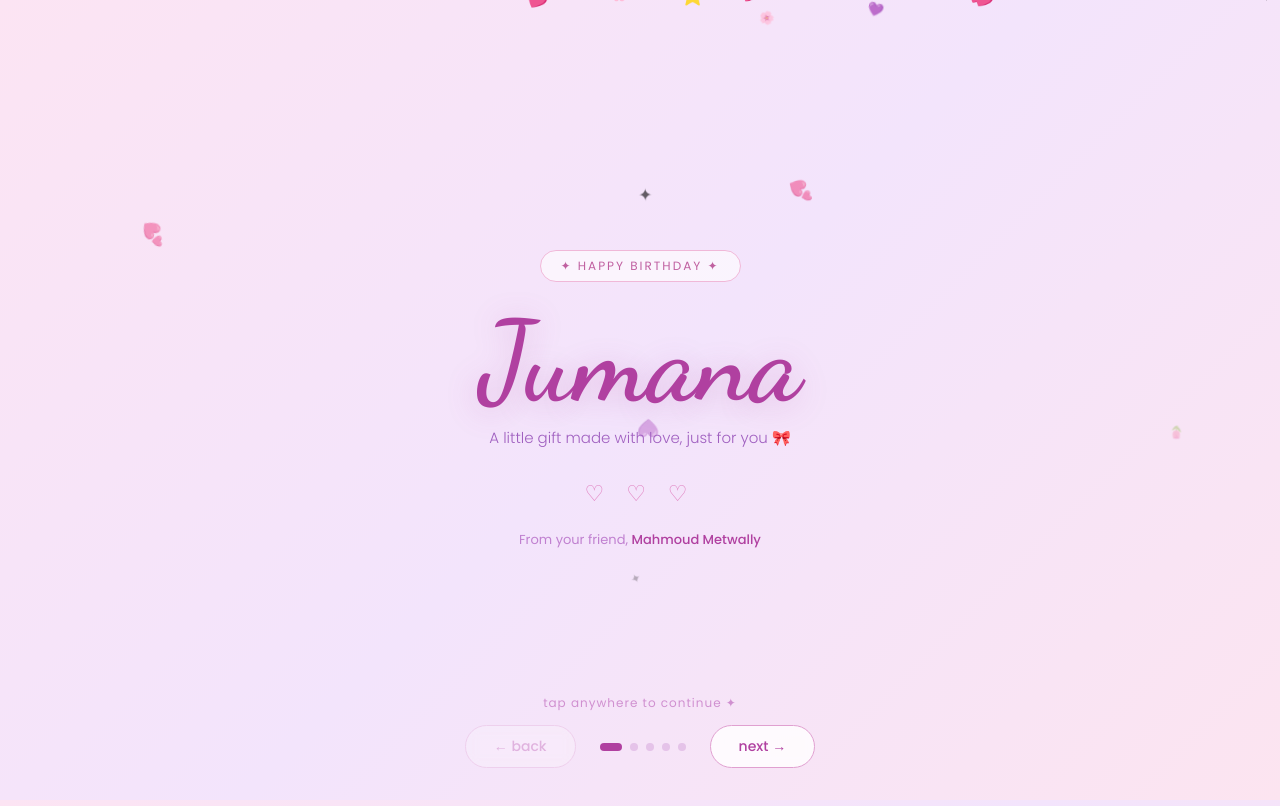
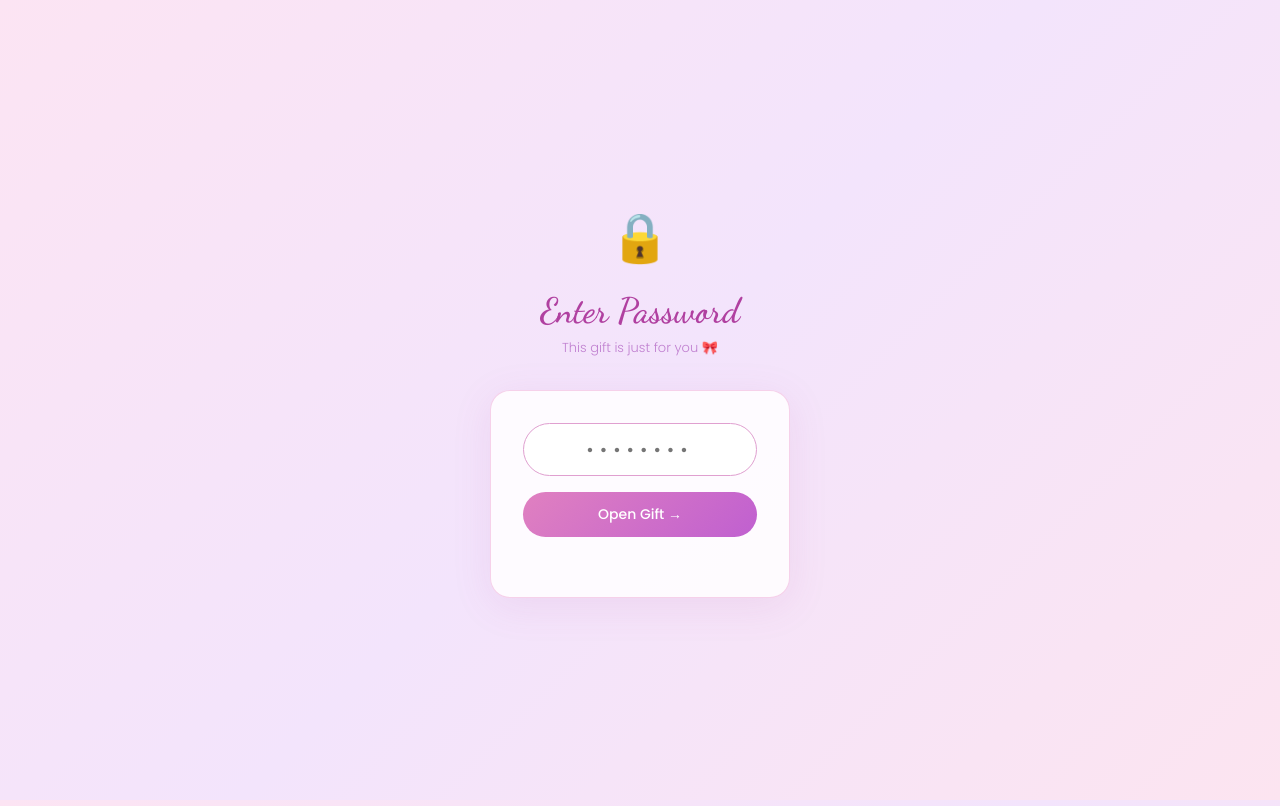
Before and after one commit to engmahmoudmetwally639-cmyk/jomy, a plain HTML site: page index.html in a window 1280 px wide. Drawn offline with Linux system fonts and the light colour scheme.

Commit message:
Update index.html

```diff
--- a/index.html
+++ b/index.html
@@ -7,7 +7,6 @@
 <link href="https://fonts.googleapis.com/css2?family=Dancing+Script:wght@600;700&family=Poppins:wght@300;400;500&display=swap" rel="stylesheet">
 <style>
   * { margin: 0; padding: 0; box-sizing: border-box; }
-
   body {
     width: 100%; height: 100vh;
     background: linear-gradient(135deg, #fce4f3 0%, #f3e4fc 50%, #fce4f0 100%);
@@ -19,178 +18,146 @@
     user-select: none;
     cursor: pointer;
   }
-
-  .petals {
-    position: fixed; inset: 0;
-    pointer-events: none; z-index: 0; overflow: hidden;
-  }
-  .petal {
-    position: absolute; top: -20px;
-    animation: fall linear infinite;
-  }
+  .petals { position: fixed; inset: 0; pointer-events: none; z-index: 0; overflow: hidden; }
+  .petal { position: absolute; top: -20px; animation: fall linear infinite; }
   @keyframes fall {
     0% { transform: translateY(-20px) rotate(0deg); opacity: 0.8; }
     100% { transform: translateY(110vh) rotate(360deg); opacity: 0; }
   }
-
   .slide {
     position: absolute; inset: 0;
     display: flex; flex-direction: column;
     align-items: center; justify-content: center;
-    padding: 2rem 2.5rem;
-    text-align: center;
+    padding: 2rem 2.5rem; text-align: center;
     opacity: 0; pointer-events: none;
     transition: opacity 0.7s ease, transform 0.7s ease;
-    transform: translateY(30px);
-    z-index: 1;
+    transform: translateY(30px); z-index: 1;
   }
-  .slide.active {
-    opacity: 1; pointer-events: all;
-    transform: translateY(0);
-  }
-  .slide.exit {
-    opacity: 0; transform: translateY(-30px);
-    transition: opacity 0.4s ease, transform 0.4s ease;
-  }
-
+  .slide.active { opacity: 1; pointer-events: all; transform: translateY(0); }
+  .slide.exit { opacity: 0; transform: translateY(-30px); transition: opacity 0.4s ease, transform 0.4s ease; }
   .badge {
     display: inline-block;
     background: rgba(255,255,255,0.6);
-    border: 1px solid #f0b8d8;
-    border-radius: 50px;
-    padding: 6px 20px;
-    font-size: 12px;
-    color: #c060a0;
-    letter-spacing: 2px;
-    text-transform: uppercase;
-    margin-bottom: 1.5rem;
+    border: 1px solid #f0b8d8; border-radius: 50px;
+    padding: 6px 20px; font-size: 12px;
+    color: #c060a0; letter-spacing: 2px;
+    text-transform: uppercase; margin-bottom: 1.5rem;
   }
-
   h1.main-name {
     font-family: 'Dancing Script', cursive;
     font-size: clamp(4rem, 15vw, 7rem);
-    color: #b040a0;
-    line-height: 1;
-    margin-bottom: 0.5rem;
+    color: #b040a0; line-height: 1; margin-bottom: 0.5rem;
     text-shadow: 0 4px 30px rgba(180,80,160,0.25);
   }
-
-  .subtitle {
-    font-size: 15px; color: #a060c0;
-    font-weight: 300; margin-bottom: 1rem;
-  }
-
+  .subtitle { font-size: 15px; color: #a060c0; font-weight: 300; margin-bottom: 1rem; }
   .hearts { font-size: 22px; letter-spacing: 8px; color: #e080c0; margin: 0.75rem 0; }
-
   .from-text { font-size: 13px; color: #c080d0; margin-top: 0.5rem; }
   .from-text span { font-weight: 500; color: #b040a0; }
-
   .card {
     background: rgba(255,255,255,0.82);
-    border: 1px solid rgba(240,180,220,0.5);
-    border-radius: 24px;
-    padding: 2.5rem 2rem;
-    max-width: 500px; width: 100%;
+    border: 1px solid rgba(240,180,220,0.5); border-radius: 24px;
+    padding: 2.5rem 2rem; max-width: 500px; width: 100%;
     position: relative; overflow: hidden;
     box-shadow: 0 8px 40px rgba(180,80,160,0.08);
   }
   .card::before {
-    content: '';
-    position: absolute; top: 0; left: 0; right: 0; height: 4px;
+    content: ''; position: absolute; top: 0; left: 0; right: 0; height: 4px;
     background: linear-gradient(90deg, #f0a0d0, #d080f0, #f0a0d0);
   }
-
   .card-num {
     font-family: 'Dancing Script', cursive;
     font-size: 5rem; color: rgba(190,120,200,0.15);
     position: absolute; top: 0.2rem; right: 1rem; line-height: 1;
   }
-
   .card-icon { font-size: 3rem; display: block; margin-bottom: 1rem; }
-
-  .card-label {
-    font-size: 11px; text-transform: uppercase;
-    letter-spacing: 3px; color: #c060a0;
-    margin-bottom: 0.75rem; font-weight: 500;
-  }
-
-  .card-text {
-    font-size: 16px; color: #6040a0;
-    line-height: 1.8; font-weight: 300;
-  }
+  .card-label { font-size: 11px; text-transform: uppercase; letter-spacing: 3px; color: #c060a0; margin-bottom: 0.75rem; font-weight: 500; }
+  .card-text { font-size: 16px; color: #6040a0; line-height: 1.8; font-weight: 300; }
   .card-text strong { color: #b040a0; font-weight: 500; }
-
   .final-card {
-    background: rgba(255,255,255,0.88);
-    border-radius: 24px;
-    padding: 2.5rem 2rem;
-    max-width: 500px; width: 100%;
+    background: rgba(255,255,255,0.88); border-radius: 24px;
+    padding: 2.5rem 2rem; max-width: 500px; width: 100%;
     border: 1.5px solid rgba(210,150,200,0.4);
     box-shadow: 0 8px 40px rgba(180,80,160,0.1);
   }
-  .quote-mark {
-    font-family: 'Dancing Script', cursive;
-    font-size: 6rem; color: #e0a0d0;
-    line-height: 0.5; display: block; margin-bottom: 1rem;
-  }
-  .final-card p {
-    font-family: 'Dancing Script', cursive;
-    font-size: 1.5rem; color: #8040c0; line-height: 1.7;
-  }
-
+  .quote-mark { font-family: 'Dancing Script', cursive; font-size: 6rem; color: #e0a0d0; line-height: 0.5; display: block; margin-bottom: 1rem; }
+  .final-card p { font-family: 'Dancing Script', cursive; font-size: 1.5rem; color: #8040c0; line-height: 1.7; }
   .sig { margin-top: 1.5rem; }
   .sig p { font-size: 13px; color: #c080d0; letter-spacing: 1px; }
-  .sig-name {
-    font-family: 'Dancing Script', cursive;
-    font-size: 2.2rem; color: #b040a0; display: block; margin-top: 0.2rem;
-  }
-
+  .sig-name { font-family: 'Dancing Script', cursive; font-size: 2.2rem; color: #b040a0; display: block; margin-top: 0.2rem; }
   .nav {
     position: fixed; bottom: 2rem; left: 0; right: 0;
     display: flex; align-items: center; justify-content: center;
     gap: 1.5rem; z-index: 10;
   }
-
   .nav-btn {
-    background: rgba(255,255,255,0.8);
-    border: 1.5px solid #e0a0d0;
-    border-radius: 50px;
-    padding: 10px 28px;
-    font-family: 'Poppins', sans-serif;
-    font-size: 14px; font-weight: 500;
-    color: #b040a0; cursor: pointer;
-    transition: all 0.2s ease;
-    backdrop-filter: blur(6px);
+    background: rgba(255,255,255,0.8); border: 1.5px solid #e0a0d0; border-radius: 50px;
+    padding: 10px 28px; font-family: 'Poppins', sans-serif;
+    font-size: 14px; font-weight: 500; color: #b040a0; cursor: pointer;
+    transition: all 0.2s ease; backdrop-filter: blur(6px);
   }
   .nav-btn:hover { background: rgba(255,255,255,0.95); transform: scale(1.04); }
   .nav-btn:active { transform: scale(0.97); }
   .nav-btn:disabled { opacity: 0.3; cursor: default; transform: none; }
+  .dots { display: flex; gap: 8px; align-items: center; }
+  .dot { width: 8px; height: 8px; border-radius: 50%; background: rgba(190,120,200,0.3); transition: all 0.3s ease; }
+  .dot.active { background: #b040a0; width: 22px; border-radius: 4px; }
+  .tap-hint { position: fixed; bottom: 5.5rem; font-size: 12px; color: #d090d0; letter-spacing: 1px; z-index: 10; animation: blink 2s ease infinite; }
+  @keyframes blink { 0%,100% { opacity: 0.6; } 50% { opacity: 1; } }
 
-  .dots {
-    display: flex; gap: 8px; align-items: center;
+  /* PASSWORD SCREEN */
+  #password-screen {
+    position: fixed; inset: 0; z-index: 999;
+    background: linear-gradient(135deg, #fce4f3 0%, #f3e4fc 50%, #fce4f0 100%);
+    display: flex; flex-direction: column;
+    align-items: center; justify-content: center;
+    transition: opacity 0.6s ease;
   }
-  .dot {
-    width: 8px; height: 8px; border-radius: 50%;
-    background: rgba(190,120,200,0.3);
-    transition: all 0.3s ease;
+  #password-screen.hide { opacity: 0; pointer-events: none; }
+  .lock-icon { font-size: 3rem; margin-bottom: 1rem; }
+  .pw-title { font-family: 'Dancing Script', cursive; font-size: 2.2rem; color: #b040a0; margin-bottom: 0.4rem; }
+  .pw-sub { font-size: 13px; color: #c080d0; margin-bottom: 2rem; font-weight: 300; }
+  .pw-box {
+    background: rgba(255,255,255,0.85); border: 1px solid rgba(240,180,220,0.6);
+    border-radius: 20px; padding: 2rem; width: 300px; text-align: center;
+    box-shadow: 0 8px 40px rgba(180,80,160,0.1);
   }
-  .dot.active {
-    background: #b040a0;
-    width: 22px; border-radius: 4px;
+  .pw-input {
+    width: 100%; padding: 12px 16px; border: 1.5px solid #e0a0d0; border-radius: 50px;
+    font-family: 'Poppins', sans-serif; font-size: 18px; text-align: center;
+    color: #b040a0; background: rgba(255,255,255,0.9); outline: none;
+    letter-spacing: 6px; margin-bottom: 1rem; transition: border-color 0.2s;
   }
-
-  .tap-hint {
-    position: fixed; bottom: 5.5rem;
-    font-size: 12px; color: #d090d0;
-    letter-spacing: 1px; z-index: 10;
-    animation: blink 2s ease infinite;
+  .pw-input:focus { border-color: #b040a0; }
+  .pw-input.wrong { border-color: #e05080; animation: shake 0.4s ease; }
+  @keyframes shake {
+    0%,100% { transform: translateX(0); }
+    25% { transform: translateX(-8px); }
+    75% { transform: translateX(8px); }
   }
-  @keyframes blink {
-    0%,100% { opacity: 0.6; } 50% { opacity: 1; }
+  .pw-btn {
+    width: 100%; padding: 12px;
+    background: linear-gradient(135deg, #e080c0, #c060d0);
+    border: none; border-radius: 50px; font-family: 'Poppins', sans-serif;
+    font-size: 14px; font-weight: 500; color: white; cursor: pointer; transition: all 0.2s ease;
   }
+  .pw-btn:hover { transform: scale(1.03); opacity: 0.95; }
+  .pw-btn:active { transform: scale(0.97); }
+  .pw-error { font-size: 12px; color: #e05080; margin-top: 0.75rem; height: 16px; }
 </style>
 </head>
 <body>
+
+<!-- PASSWORD SCREEN -->
+<div id="password-screen">
+  <div class="lock-icon">🔒</div>
+  <p class="pw-title">Enter Password</p>
+  <p class="pw-sub">This gift is just for you 🎀</p>
+  <div class="pw-box">
+    <input class="pw-input" type="password" id="pw-input" placeholder="••••••••" maxlength="10" />
+    <button class="pw-btn" onclick="checkPassword()">Open Gift →</button>
+    <p class="pw-error" id="pw-error"></p>
+  </div>
+</div>
 
 <div class="petals" id="petals"></div>
 
@@ -271,6 +238,26 @@
 </div>
 
 <script>
+  function checkPassword() {
+    const val = document.getElementById('pw-input').value;
+    const input = document.getElementById('pw-input');
+    const err = document.getElementById('pw-error');
+    if (val === '2872008') {
+      document.getElementById('password-screen').classList.add('hide');
+      setTimeout(() => document.getElementById('password-screen').remove(), 700);
+    } else {
+      input.classList.add('wrong');
+      err.textContent = 'Wrong password, try again 💔';
+      setTimeout(() => { input.classList.remove('wrong'); input.value = ''; }, 500);
+    }
+  }
+  document.addEventListener('DOMContentLoaded', function() {
+    var pwInput = document.getElementById('pw-input');
+    if (pwInput) pwInput.addEventListener('keydown', function(e) {
+      if (e.key === 'Enter') checkPassword();
+    });
+  });
+
   const total = 5;
   let current = 0;
 
@@ -285,23 +272,18 @@
   function changeSlide(dir) {
     const next = current + dir;
     if (next < 0 || next >= total) return;
-
     const cur = document.getElementById('slide-' + current);
     cur.classList.remove('active');
     cur.classList.add('exit');
     setTimeout(() => cur.classList.remove('exit'), 500);
-
     current = next;
     const nxt = document.getElementById('slide-' + current);
     nxt.classList.add('active');
-
     document.querySelectorAll('.dot').forEach((d, i) => {
       d.classList.toggle('active', i === current);
     });
-
     document.getElementById('prev-btn').disabled = current === 0;
     document.getElementById('next-btn').disabled = current === total - 1;
-
     const hint = document.querySelector('.tap-hint');
     hint.style.opacity = current === total - 1 ? '0' : '';
   }
```
